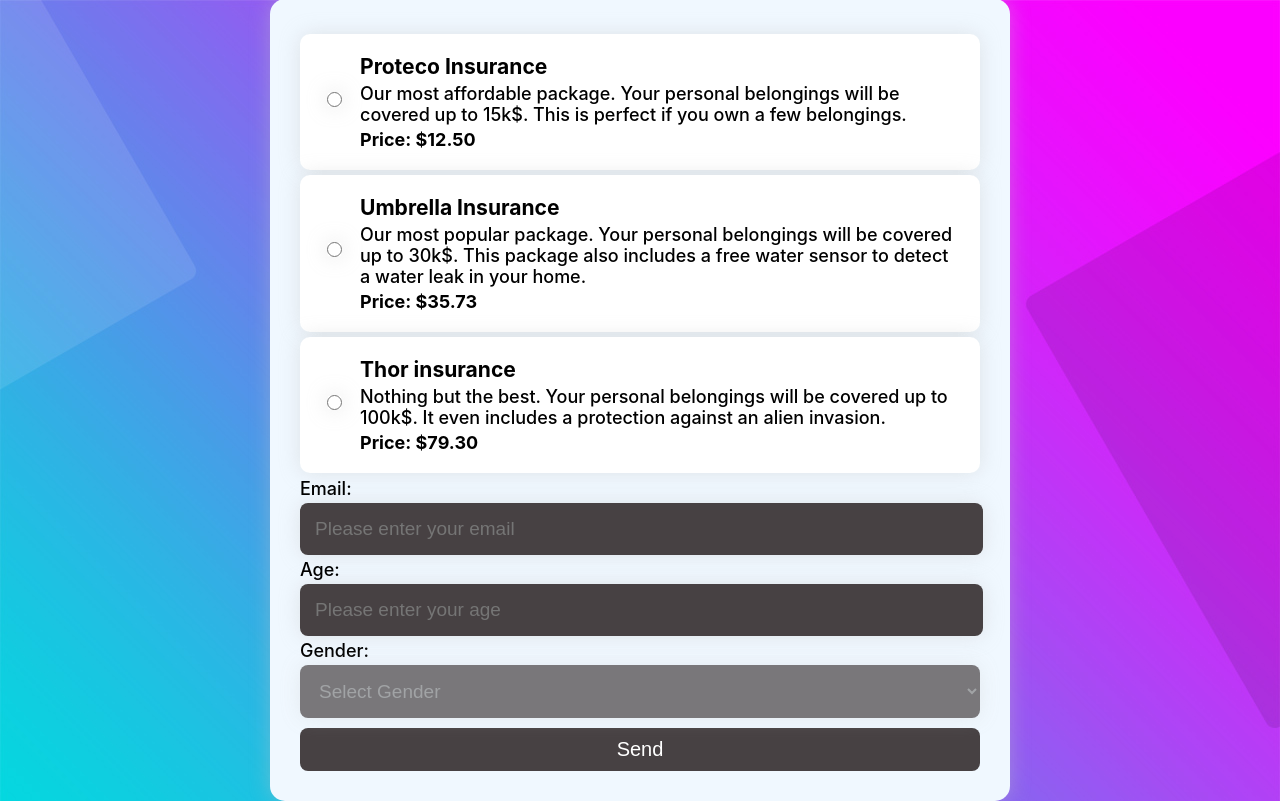
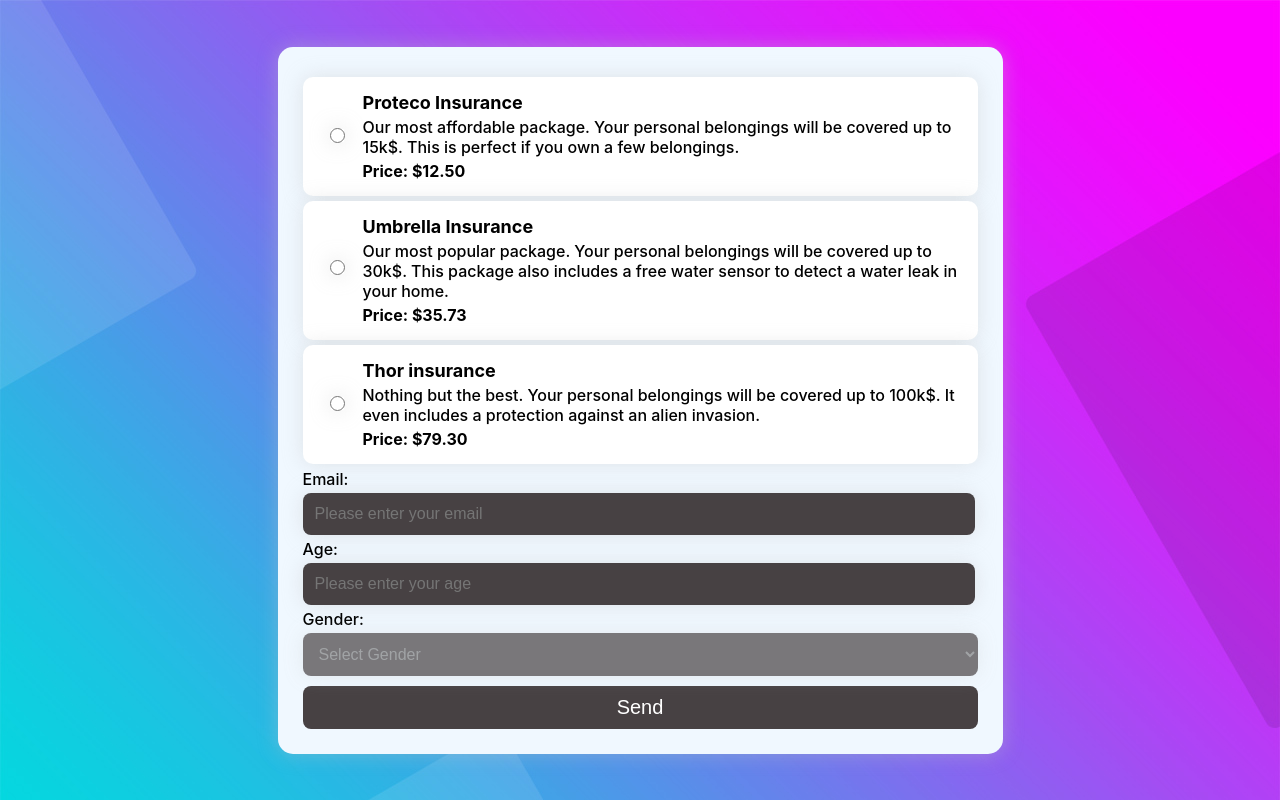
Before and after one commit to aniskhoja/Tech-Assignment, a React (Create React App) app: page / in a window 1280 px wide. Built offline with nearby package versions, Linux system fonts and the light colour scheme.

Commit message:
css cross browser compatibility

```diff
--- a/src/App.css
+++ b/src/App.css
@@ -6,12 +6,15 @@
   height: 100vh;
 }
 form {
-  padding: 30px;
+  padding: 25px;
   border-radius: 15px;
   box-shadow: 0 0 20px #c3c3c367;
   background-color: aliceblue;
 }
 
+h3 {
+  font-size: 18px;
+}
 fieldset {
   border: none;
   margin: 0;
@@ -20,11 +23,11 @@ fieldset {
 
 input,
 select {
-  padding: 15px;
+  padding: 12px;
   box-shadow: 0 0 20px #c3c3c367;
   display: grid;
   width: 96%;
-  font-size: 19px;
+  font-size: 16px;
   border-radius: 8px;
   margin: 4px 0;
   border: none;
@@ -43,7 +46,7 @@ select:focus {
 .formradio {
   width: 600px;
   margin: 5px 0;
-  padding: 20px 20px 20px 60px;
+  padding: 15px 15px 15px 60px;
   border-radius: 10px;
   box-shadow: 0 0 20px #c3c3c367;
   position: relative;
@@ -52,7 +55,7 @@ select:focus {
 }
 
 label {
-  font-size: 18px;
+  font-size: 16px;
   font-weight: 500;
 }
 
@@ -103,7 +106,7 @@ h3 {
   margin: 0;
 }
 span {
-  font-size: large;
+  font-size: 16px;
   font-weight: 700;
 }
 .emailInfo {
@@ -141,6 +144,7 @@ button:disabled {
   box-shadow: 0 0 20px #c3c3c367;
   animation-name: alert;
   animation-duration: 1s;
+  z-index: 9999;
 }
 
 @keyframes alert {
--- a/src/App.js
+++ b/src/App.js
@@ -1,4 +1,4 @@
-import { useEffect, useRef, useState, useMemo } from 'react';
+import { useEffect, useRef, useState } from 'react';
 import InputComp from './components/InputComp';
 import RadioInput from './components/RadioInput';
 import emailjs from '@emailjs/browser';
```
Also changed, not shown: 1 other file (tests, documents, lock files or other folders).
